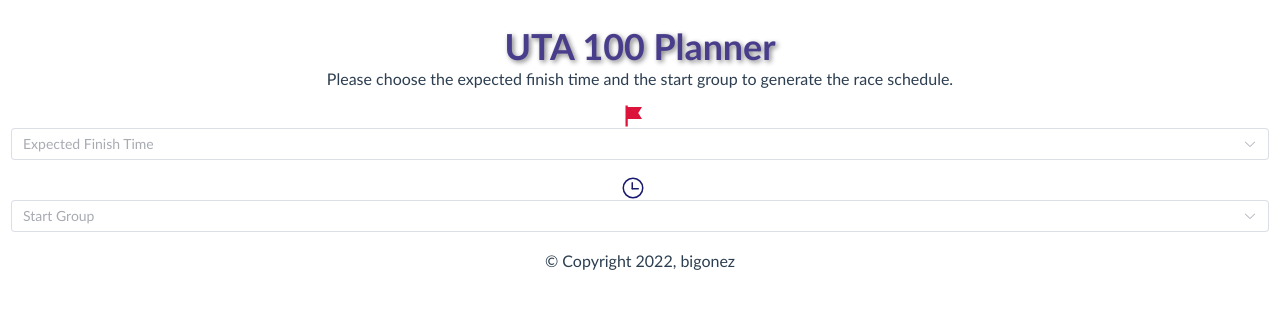
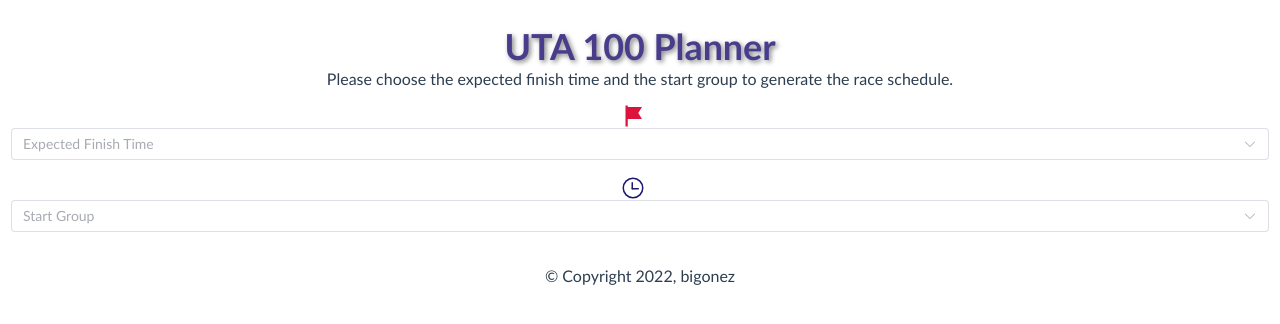
Before and after one commit to bigonez/utaplanner, a Vue app: page / in a window 1280 px wide. Shown: the top 324 px of the page. Built offline with nearby package versions, Linux system fonts and the light colour scheme; the HTML template or start-up script is replaced by a standard one.

Commit message:
Update footer's style.
. update the footer's style.

```diff
--- a/src/components/UtaPlanner.vue
+++ b/src/components/UtaPlanner.vue
@@ -279,6 +279,9 @@ p {
   color: #483d8b;
   text-shadow: 2px 2px 5px grey;
 }
+.el-footer {
+  margin-top: 15px;
+}
 div.cpinfo div, div.cp2next div {
   margin-top: 6px;
   margin-bottom: 6px;
```
